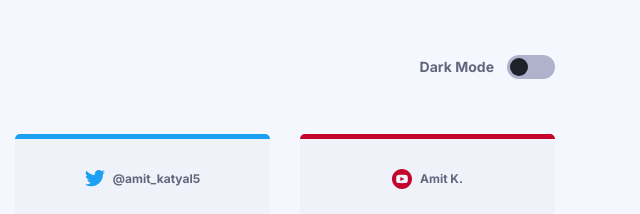
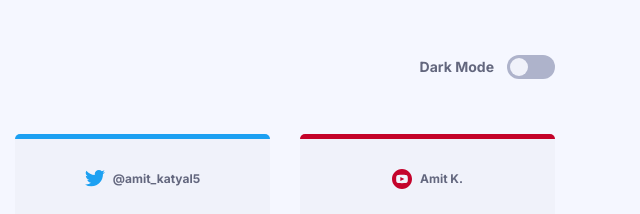
Before and after one commit to amit-katyal/social-dashboard, a website: page index.html in a window 1280 px wide. Shown: the top 214 px of the page, 640-1280 px from the left. Drawn offline with Linux system fonts and the light colour scheme.

```diff
--- a/app/scss/components/toggle.scss
+++ b/app/scss/components/toggle.scss
@@ -53,7 +53,7 @@
     width: rem(18);
     height: rem(18);
     border-radius: 50%;
-    background-color: var(--dark-bg);
+    background-color: var(--card-bg);
     transition: all 150ms ease-in-out;
   }
 
```
Also changed, not shown: dist/style.css, 1 other file.
